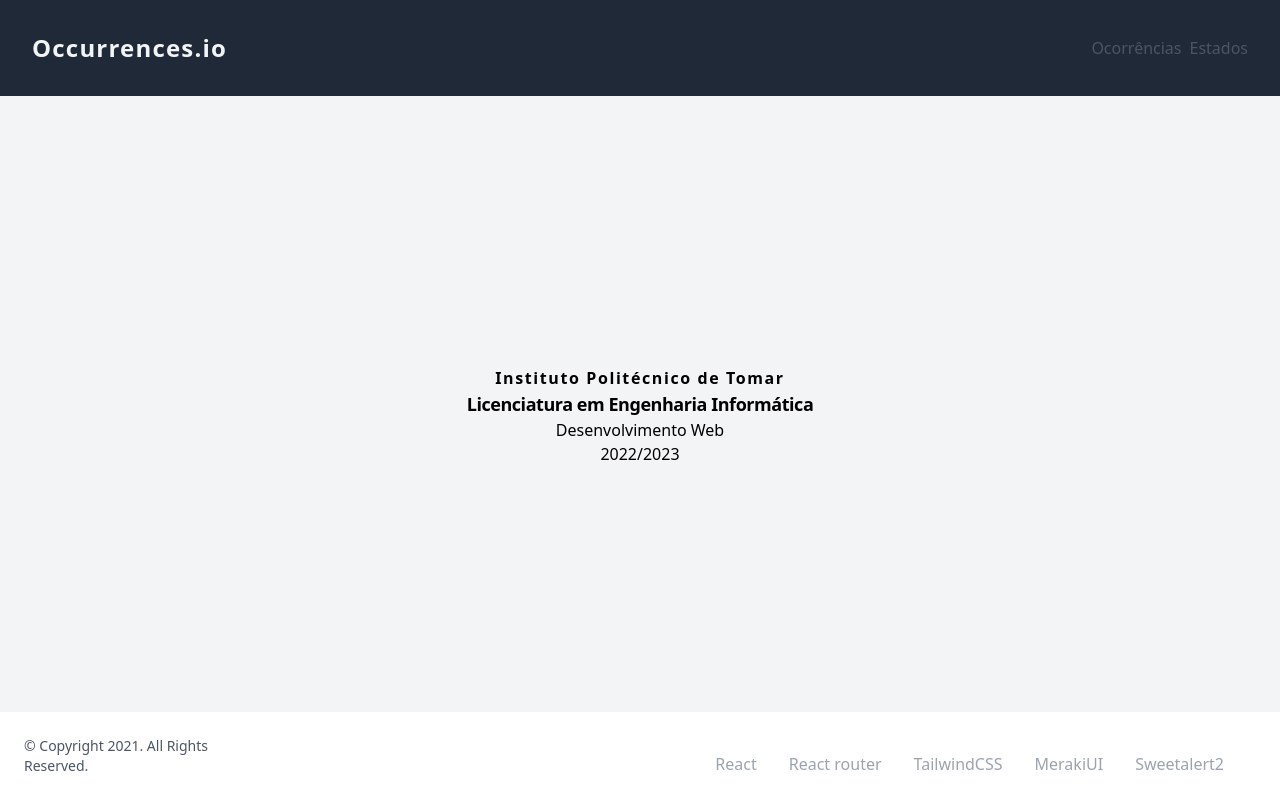
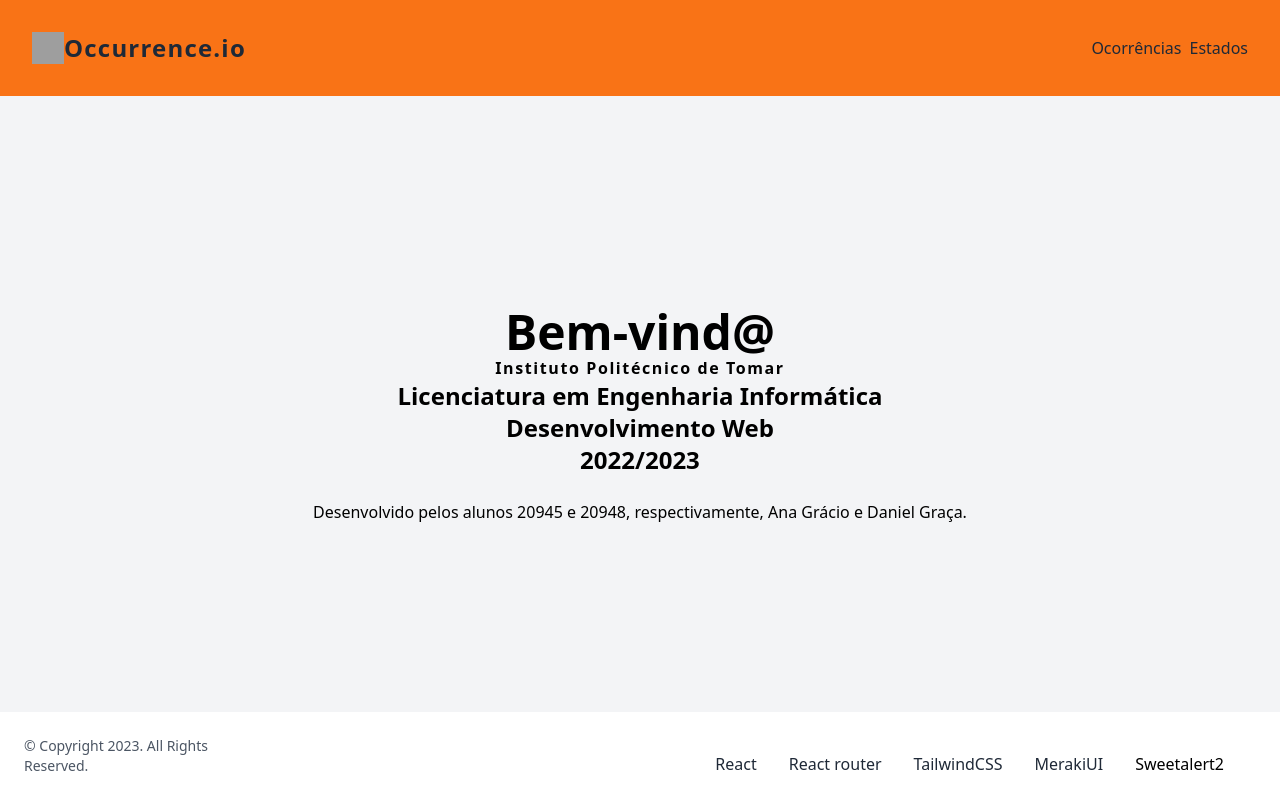
Before and after one commit to dgraca/occurrenceio-react, a React (Create React App) app: page / in a window 1280 px wide. Built offline with nearby package versions, Linux system fonts and the light colour scheme; grey boxes are pictures that could not be loaded.

Commit message:
Changed Home Page Style

```diff
--- a/src/Components/Footer.js
+++ b/src/Components/Footer.js
@@ -10,18 +10,18 @@ class Navbar extends React.Component {
             // footer by MerakiUI
             // *adpated to our needs
             <div className="h-6 sm:h-full">
-                <footer class="bg-white dark:bg-gray-900">
-                    <div class="container flex flex-col items-center justify-between p-6 mx-auto space-y-4 sm:space-y-0 sm:flex-row">
+                <footer className="bg-white dark:bg-orange-500">
+                    <div className="container flex flex-col items-center justify-between p-6 mx-auto space-y-4 sm:space-y-0 sm:flex-row">
 
-                        <p class="text-sm text-gray-600 dark:text-gray-300">© Copyright 2021. All Rights Reserved.</p>
+                        <p className="text-sm text-gray-600 dark:text-gray-800">© Copyright 2023. All Rights Reserved.</p>
 
                         <div className="flex flex-col sm:flex-row items-center justify-between w-full px-8">
                             <div className="mt-4 flex flex-col sm:flex-row items-center justify-end text-center gap-8 w-full">
-                                <p><a href="https://reactjs.org" target="_blank" className="max-w-md mx-auto mt-2 text-gray-400 hover:text-gray-200">React</a></p>
-                                <p><a href="https://reactrouter.com/" target="_blank" className="max-w-md mx-auto mt-2 text-gray-400 hover:text-gray-200">React router</a></p>
-                                <p><a href="https://tailwindcss.com/" target="_blank" className="max-w-md mx-auto mt-2 text-gray-400 hover:text-gray-200">TailwindCSS</a></p>
-                                <p><a href="https://merakiui.com/" target="_blank" className="max-w-md mx-auto mt-2 text-gray-400 hover:text-gray-200">MerakiUI</a></p>
-                                <p><a href="https://sweetalert2.github.io/" target="_blank" className="max-w-md mx-auto mt-2 text-gray-400 hover:text-gray-200">Sweetalert2</a></p>
+                                <p><a href="https://reactjs.org" target="_blank" className="max-w-md mx-auto mt-2 text-gray-800 hover:text-gray-200">React</a></p>
+                                <p><a href="https://reactrouter.com/" target="_blank" className="max-w-md mx-auto mt-2 text-gray-800 hover:text-gray-200">React router</a></p>
+                                <p><a href="https://tailwindcss.com/" target="_blank" className="max-w-md mx-auto mt-2 text-gray-800 hover:text-gray-200">TailwindCSS</a></p>
+                                <p><a href="https://merakiui.com/" target="_blank" className="max-w-md mx-auto mt-2 text-gray-800 hover:text-gray-200">MerakiUI</a></p>
+                                <p><a href="https://sweetalert2.github.io/" target="_blank" className="max-w-md mx-auto mt-2 gray-800 hover:text-gray-200">Sweetalert2</a></p>
                             </div>
                         </div>
                     </div>
--- a/src/Components/Navbar.js
+++ b/src/Components/Navbar.js
@@ -8,10 +8,13 @@ class Navbar extends React.Component {
 
     render() {
         return (
-            <nav className="flex flex-row items-center justify-between flex-wrap sm:flex-nowrap bg-gray-800 p-8 text-gray-100">
-                <Link to="/" className="font-bold tracking-wider text-2xl">Occurrences.io</Link>
+            <nav className="flex flex-row items-center justify-between flex-wrap sm:flex-nowrap bg-orange-500 p-8 text-gray-800">
+                <div className='wfull flex flex-row itens-center justify-between'>
+                    <img className='w-8 h-8' src="/assets/icon.png"/>
+                    <Link to="/" className="font-bold tracking-wider text-2xl">Occurrence.io</Link>
+                </div>
 
-                <div className="w-full sm:mt-0 mt-4 flex flex-col sm:flex-row justify-end mx-auto text-gray-600 dark:text-gray-300 gap-2">
+                <div className="w-full sm:mt-0 mt-4 flex flex-col sm:flex-row justify-end mx-auto text-gray-800 dark:text-gray-800 gap-2">
                     <Link to="/occurrences">Ocorrências</Link>
                     <Link to="/states">Estados</Link>
                 </div>
--- a/src/pages/Home.js
+++ b/src/pages/Home.js
@@ -19,10 +19,13 @@ class Home extends React.Component {
                 <Navbar />
                 <div className="w-full flex flex-col items-center py-8">
                     <div className="text-center mt-6">
+                        <h1 class="text-5xl font-extrabold dark:text-gray-800">Bem-vind@</h1>
                         <a href="http://www.ipt.pt" className="hover:cursor-pointer hover:text-gray-700"><h2 className="font-semibold tracking-widest text">Instituto Politécnico de Tomar</h2></a>
-                        <h3 className="font-bold tracking-tight text-lg">Licenciatura em Engenharia Informática</h3>
-                        <h3 className="tracking-normal text">Desenvolvimento Web</h3>
-                        <p>2022/2023</p>
+                        <h4 class="text-2xl font-bold dark:text-gray-800">Licenciatura em Engenharia Informática</h4>
+                        <h4 class="text-2xl font-bold dark:text-gray-800">Desenvolvimento Web</h4>
+                        <h4 class="text-2xl font-bold dark:text-gray-800">2022/2023</h4>
+                        <br />
+                        <p>Desenvolvido pelos alunos 20945 e 20948, respectivamente, Ana Grácio e Daniel Graça.</p>
                     </div>
                 </div>
                 <Footer />
```
Also changed, not shown: public/icon.png (added).
